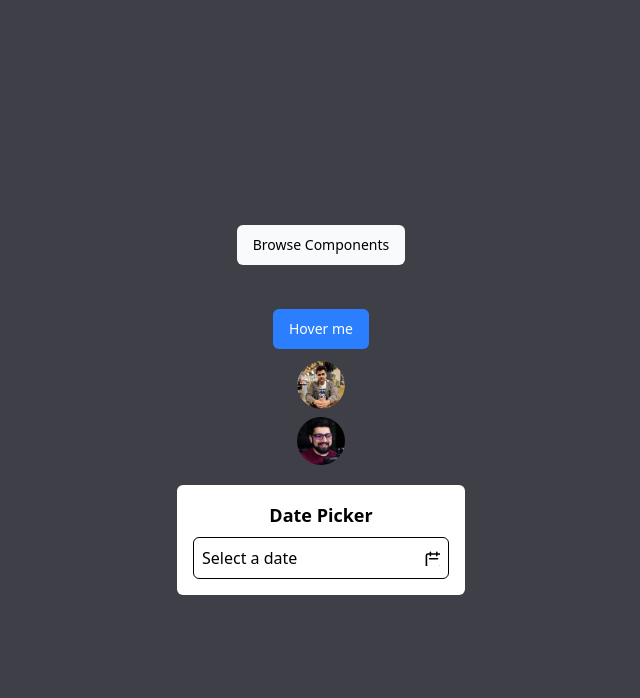
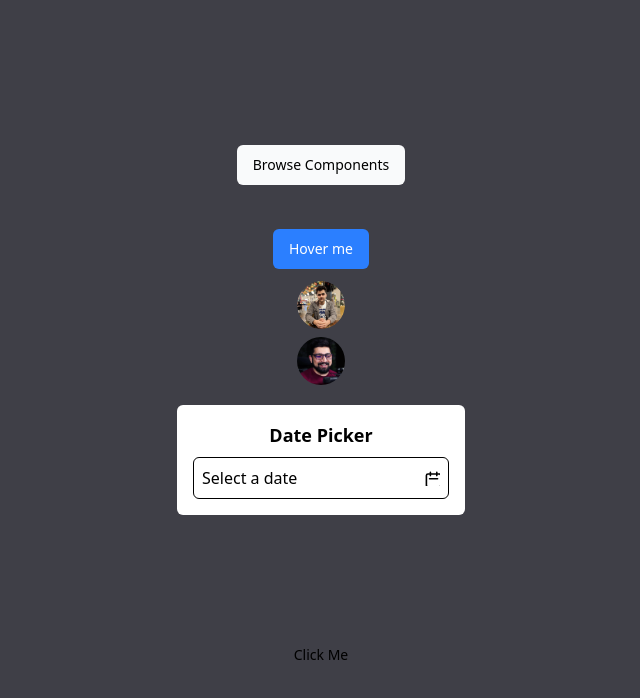
Before and after one commit to UIgnite/UIgnite, a React (Vite) app: page /components in a window 1280 px wide. Shown: the top 698 px of the page, without its empty margins (319-959 px from the left). Built offline with nearby package versions, Linux system fonts and the light colour scheme.

Commit message:
Resolve merge conflict in Components.jsx

```diff
--- a/src/pages/Components.jsx
+++ b/src/pages/Components.jsx
@@ -45,6 +45,11 @@ const Components = () => {
             </p>
           )}
         </div>
+
+        <Button variant="dark" className="mt-10" isLoading></Button>
+        <Button variant="gradient" className="mt-10">
+          Click Me
+        </Button>
       </div>
     </>
   );
```
